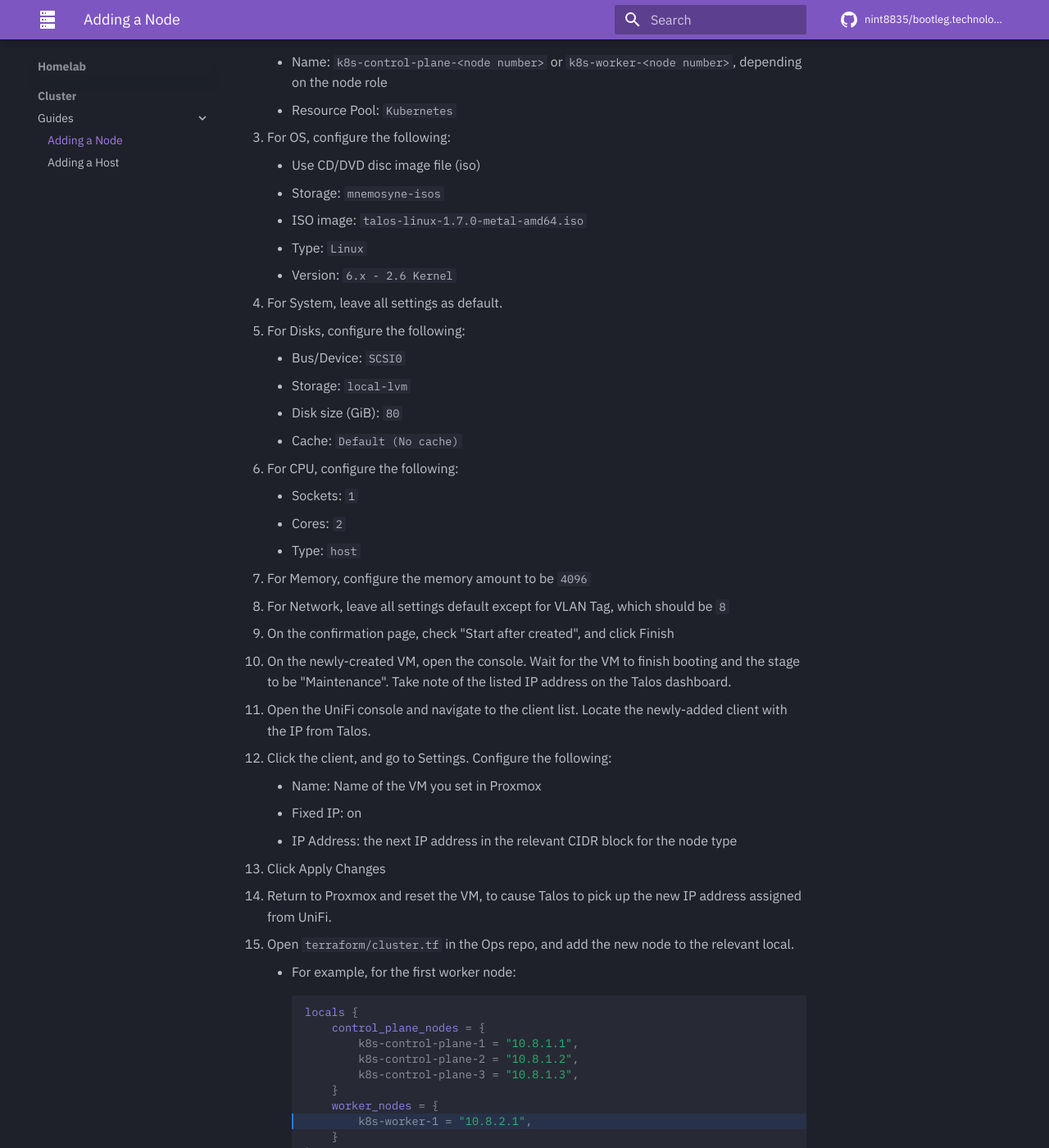
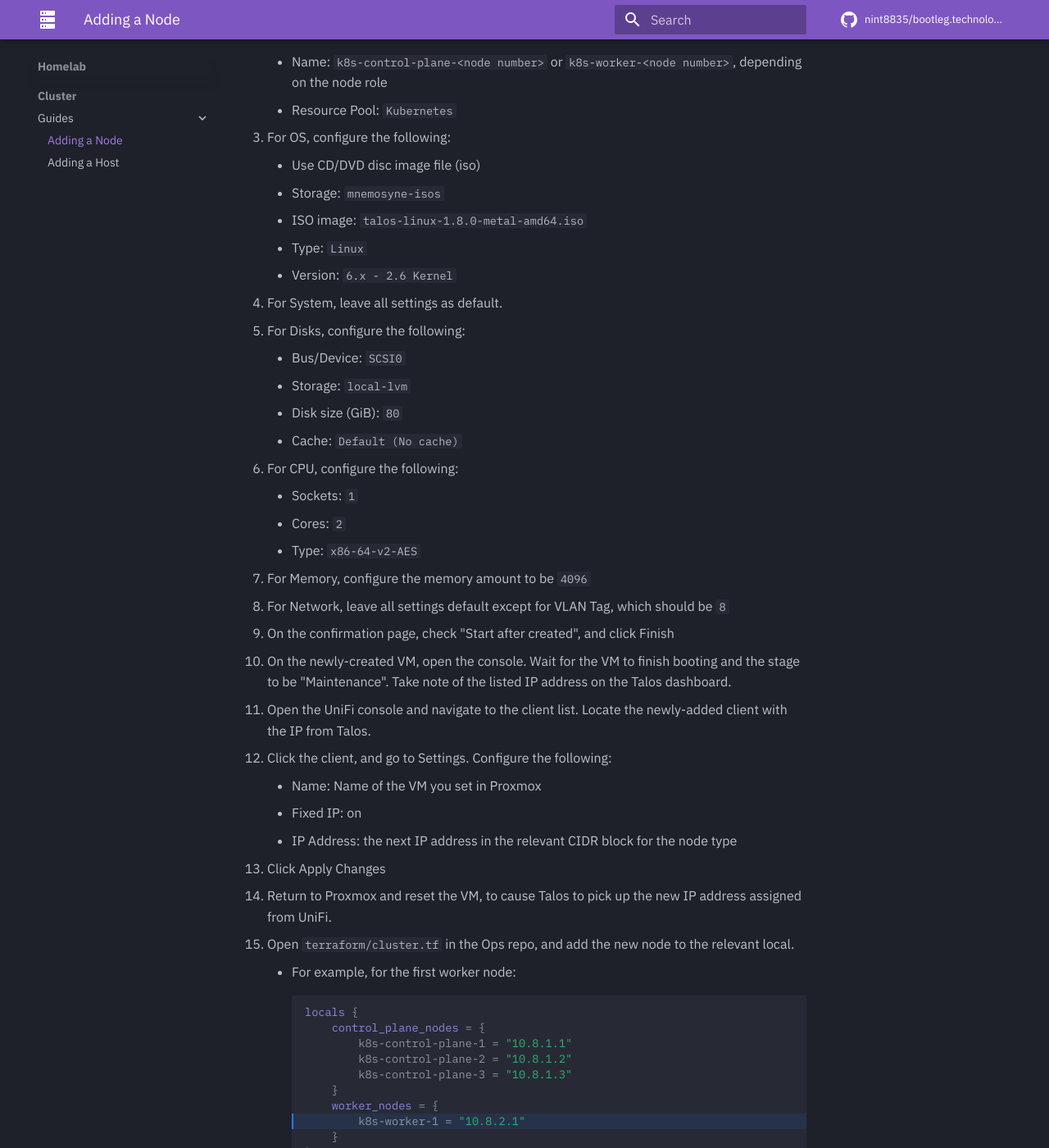
Before and after one commit to nint8835/bootleg.technology, an MkDocs documentation site: the page built from docs/homelab/cluster/guides/adding-a-node.md, in a window 1280 px wide and 1400 px high, scrolled down 403 px. Shown: the whole window at 82% size. Built offline with MkDocs 1.6.1 and Material for MkDocs 9.7.7, drawn with Linux system fonts in a browser that asks for light colours; plug-ins that fetch from the network failed and are left out; comment, search, counter and statistics services are not loaded.

Commit message:
Update node instructions

````diff
--- a/docs/homelab/cluster/guides/adding-a-node.md
+++ b/docs/homelab/cluster/guides/adding-a-node.md
@@ -14,7 +14,7 @@ description: Guide on adding a new node to the Talos Kubernetes cluster.
 3. For OS, configure the following:
     - Use CD/DVD disc image file (iso)
     - Storage: `mnemosyne-isos`
-    - ISO image: `talos-linux-1.7.0-metal-amd64.iso`
+    - ISO image: `talos-linux-1.8.0-metal-amd64.iso`
     - Type: `Linux`
     - Version: `6.x - 2.6 Kernel`
 4. For System, leave all settings as default.
@@ -26,7 +26,7 @@ description: Guide on adding a new node to the Talos Kubernetes cluster.
 6. For CPU, configure the following:
     - Sockets: `1`
     - Cores: `2`
-    - Type: `host`
+    - Type: `x86-64-v2-AES`
 7. For Memory, configure the memory amount to be `4096`
 8. For Network, leave all settings default except for VLAN Tag, which should be `8`
 9. On the confirmation page, check "Start after created", and click Finish
@@ -43,12 +43,12 @@ description: Guide on adding a new node to the Talos Kubernetes cluster.
     ```terraform hl_lines="8"
     locals {
         control_plane_nodes = {
-            k8s-control-plane-1 = "10.8.1.1",
-            k8s-control-plane-2 = "10.8.1.2",
-            k8s-control-plane-3 = "10.8.1.3",
+            k8s-control-plane-1 = "10.8.1.1"
+            k8s-control-plane-2 = "10.8.1.2"
+            k8s-control-plane-3 = "10.8.1.3"
         }
         worker_nodes = {
-            k8s-worker-1 = "10.8.2.1",
+            k8s-worker-1 = "10.8.2.1"
         }
     }
     ```
````
